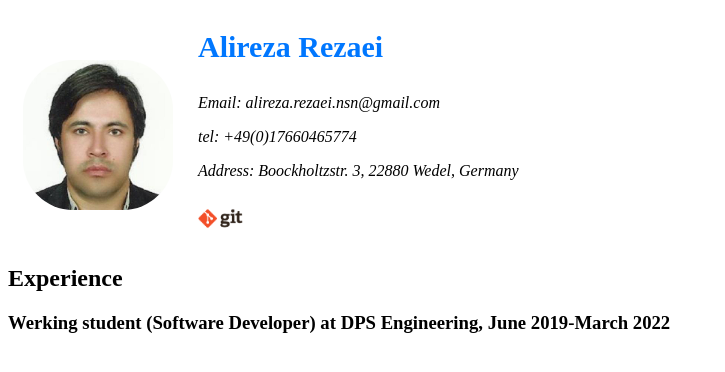
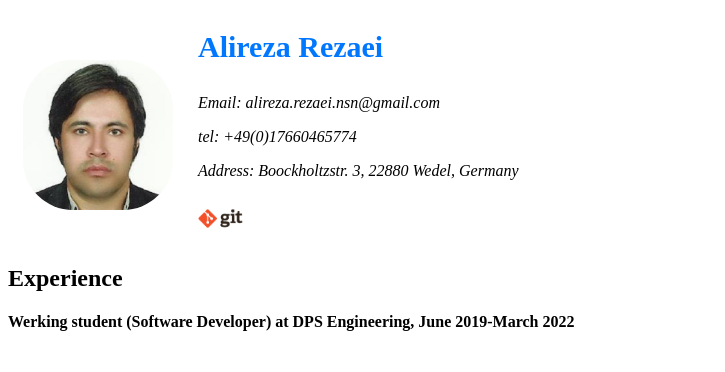
Before and after one commit to Alirzrezaei/mywebpage, a plain HTML site: page index.html in a window 1280 px wide. Shown: the whole page, without its empty margins (0-725 px from the left). Drawn offline with Linux system fonts and the light colour scheme.

Commit message:
job line change to h4 size

```diff
--- a/index.html
+++ b/index.html
@@ -46,7 +46,7 @@
 
 
     <h2>Experience</h2>
-    <h3>Werking student (Software Developer) at DPS Engineering, June 2019-March 2022</h3>
+    <h4>Werking student (Software Developer) at DPS Engineering, June 2019-March 2022</h4>
 
 </body>
 
```
